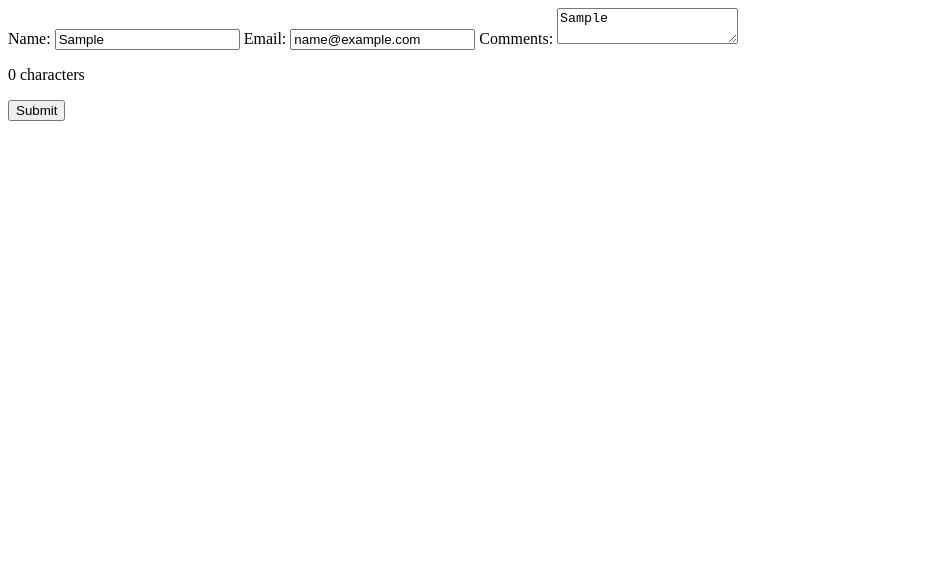
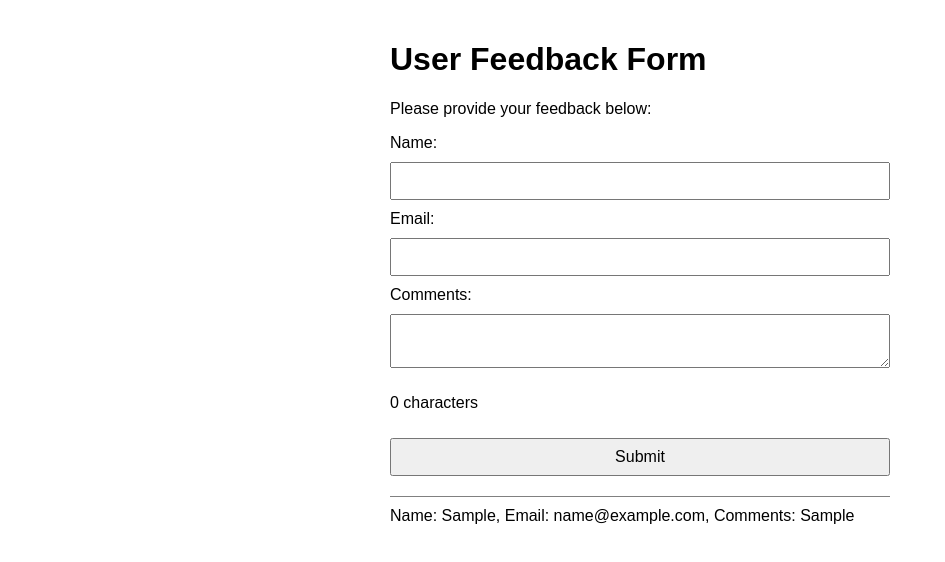
Before and after one commit to josegilberto-usf/user-feedback-form, a plain HTML site: page index.html in a window 1280 px wide. Both pictures are taken after typing "Sample", "name@example.com", "Sample" into the empty fields and a click on the button "Submit". Shown: the whole page, without its empty margins (0-945 px from the left). Drawn offline with Linux system fonts and the light colour scheme.

Commit message:
quick fixes

```diff
--- a/cp_1.js
+++ b/cp_1.js
@@ -4,13 +4,13 @@ const charCount = document.getElementById('char-count');
 const feedbackDisplay = document.getElementById('feedback-display');
 
 commentBox.addEventListener('input', () => {
-    charCount.textContent = `Characters: ${commentBox.value.length}`;
+    charCount.textContent = `${commentBox.value.length} characters`;
 });
 
 form.addEventListener('mouseover', (e) => {
     if (e.target.tagName === 'INPUT' || e.target.tagName === 'TEXTAREA') {
         const tooltip = document.createElement('div');
-        tooltip.textContent = 'Please fill out the ${e.target.name}';
+        tooltip.textContent = 'Please fill out this field.';
         tooltip.className = 'tooltip';
         e.target.parentElement.appendChild(tooltip);
     }
@@ -41,5 +41,5 @@ form.addEventListener('submit', (e) => {
     feedbackDisplay.appendChild(entry);
 
     form.reset();
-    charCount.textContent = 'Characters: 0';
+    charCount.textContent = '0 characters';
 });
--- a/index.html
+++ b/index.html
@@ -3,24 +3,26 @@
 <head>
     <meta charset="UTF-8">
     <title>User Feedback Form</title>
-    <link rel="stylesheet" href="styles.css">
+    <link rel="stylesheet" href="style.css">
     <script src="cp_1.js" defer></script>
 </head>
 <body>
+    <h1>User Feedback Form</h1>
+    <p>Please provide your feedback below:</p>
     <form id="feedback-form">
-        <label for=""username">Name:</label>
+        <label for="username">Name:</label>
         <input type="text" id="username" name="username" required>
 
         <label for="email">Email:</label>
         <input type="email" id="email" name="email" required>
 
-        <label for=""comments">Comments:</label>
+        <label for="comments">Comments:</label>
         <textarea id="comments" name="comments" required></textarea>
-        <p id=""char-count">0 characters</p>
+        <p id="char-count">0 characters</p>
 
         <button type="submit">Submit</button>
     </form>
 
-    <div id=""feedback-display"></div>
+    <div id="feedback-display"></div>
 </body>
 </html>
```
